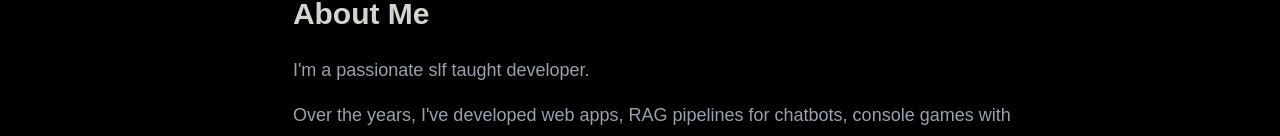
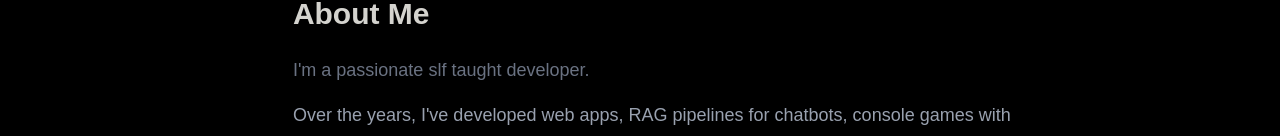
Before and after one commit to whoshnri/portfolio, a Next.js app: page / in a window 1280 px wide. Shown: the part 722-858 px from the top of the page. Built offline with nearby package versions, Linux system fonts and the light colour scheme.

Commit message:
new bio3

```diff
--- a/app/About.tsx
+++ b/app/About.tsx
@@ -2,7 +2,7 @@ export default function About() {
   return (
     <section className="max-w-3xl mx-auto px-4 py-16">
       <h2 className="text-3xl font-bold mb-6">About Me</h2>
-      <p className="lg:text-lg text-base leading-relaxed text-gray-400 mb-4">
+      <p className="lg:text-lg text-base leading-relaxed text-gray-500 mb-4">
         I&apos;m a passionate slf taught developer.
       </p>
       <p className="lg:text-lg text-base leading-relaxed text-gray-400 mb-4">
```
